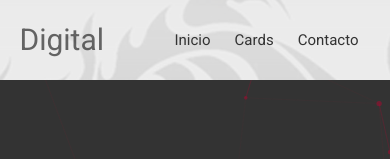
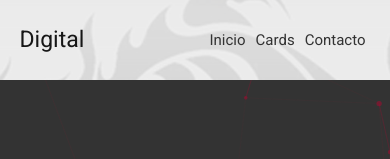
Before and after one commit to Julian0066/Particulas, a plain HTML site: page index.html in a window 390 px wide. Shown: the top 159 px of the page. Drawn offline with nearby package versions, Linux system fonts and the light colour scheme.

Commit message:
segunda pestaña2

```diff
--- a/style.css
+++ b/style.css
@@ -78,7 +78,7 @@ overflow: hidden;
 
 header .Logo {
 
-color:rgb(59, 59, 59);
+color:rgba(59, 59, 59, 0.7);
 float: left;
 font-size:40px;
 line-height:80px;
@@ -395,12 +395,11 @@ align-items: center;
 
 
                             header nav ul li a{
-text-align: center;
+
                                 text-decoration: none;
                                  display:inline-block;
                                  font-size: 15px;
-                                 padding: 0 12px;
-
+                                 padding: 0 5px;
                                  color: rgb(51, 51, 51);
                                  }
 
@@ -410,9 +409,9 @@ text-align: center;
 
                                  header .Logo {
 
-                                    color:rgba(42, 42, 42, 0.7) ;;
+                                    color:rgb(22, 22, 22) ;;
                                     float: left;
-                                    font-size:30px;
+                                    font-size: 23px;
                                     line-height:80px;
 
 
```
